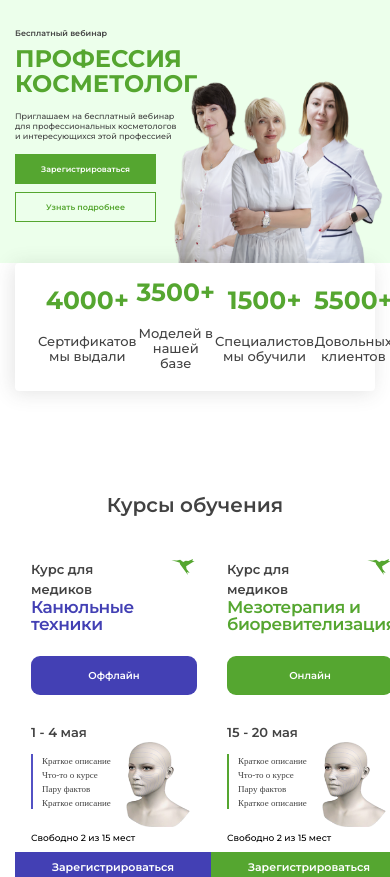
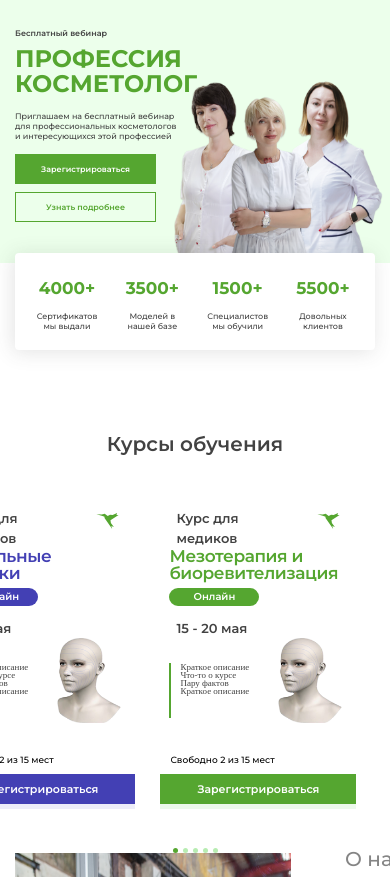
Before and after one commit to AlShchedrov/Valmari, a website built with Parcel: page src/index.html in a window 390 px wide. Shown: the part 74-951 px from the top of the page. Built offline with nearby package versions, Linux system fonts and the light colour scheme; files whose address does not match are found by name.

Commit message:
finish section courses

```diff
--- a/src/assets/sass/courses.scss
+++ b/src/assets/sass/courses.scss
@@ -4,6 +4,12 @@
     background-position: right top;
         @media (max-width: 768px) {
             background-size: 564px 418px;
+        }
+        @media (max-width:480px) {
+            background-size: 526px 391px;
+        }
+        @media (max-width: 320px) {
+            background-image: none;
         }
 }
 .target__items {
@@ -14,11 +20,29 @@
     background: #FFFFFF;
     box-shadow: -2px 2px 20px rgba(66, 66, 66, 0.15);
     border-radius: 4px;
+    margin: -10px 0 0;
     @media (max-width: 1024px) {
         padding: 43px 36px 38px;
+        margin: -10px 0 0;
     }
     @media (max-width: 768px) {
         padding: 13px 20px 20px 23px;
+        margin-top: 30px;
+    }
+    @media (max-width: 480px) {
+        padding: 13px 20px 19px;
+        margin: -10px 0 0;
+    }
+    @media (max-width: 320px) {
+        flex-direction: column;
+        max-width: 188px;
+        margin: -45px auto 0;
+    }
+    .target320 {
+        @media (max-width: 320px) {
+        display: flex;
+        justify-content: space-between;
+        }
     }
 
     .item1 {
@@ -35,6 +59,12 @@
         @media (max-width: 768px) {
             font-size: 25px;
         }
+        @media (max-width: 480px) {
+            font-size: 17px;
+            line-height: 45px;
+            margin: 0;
+        }
+
     }
     .item2 {
         font-family: Montserrat;
@@ -50,6 +80,17 @@
         @media (max-width: 768px) {
             font-size: 13px;
             line-height: 15px;
+        }
+        @media (max-width: 480px) {
+            font-size: 8px;
+            line-height: 10px;
+            display: flex;
+            align-items: center;
+            max-width: 64px;
+        }
+        @media (max-width: 320px) {
+            margin-left: 21px;
+            text-align: start;
         }
     }
 }
@@ -71,6 +112,9 @@
         font-size: 20px;
         padding: 100px 0 25px;
     }
+    @media (max-width: 480px) {
+        padding: 80px 0 40px;
+    }
 }
 
 /*-----cards------*/
@@ -78,6 +122,14 @@
     display: flex;
     justify-content: space-between;
     position: relative;
+    @media (max-width: 480px) {
+        margin-left: -21%;
+        overflow: hidden;
+    }
+    @media (max-width: 320px) {
+        margin-left: -60%;
+        overflow: hidden;
+    }
 
     .trianle__left {
         border: none;
@@ -89,7 +141,17 @@
             display: none;
         }
         @media (max-width: 768px) {
+            display: block;
             top: 200px;
+        }
+        img {
+            @media  (max-width: 768px){
+                width: 10px;
+                height: 16px;
+            }
+        }
+        @media (max-width: 480px) {
+            display: none;
         }
     }
     .triangle__right {
@@ -102,7 +164,17 @@
             display: none
         }
         @media (max-width: 768px) {
+            display: block;
             top: 200px;
+        }
+        img {
+            @media (max-width: 768px){
+                width: 10px;
+                height: 16px;
+            }
+        }
+        @media (max-width: 480px) {
+            display: none;
         }
     }
 }
@@ -126,6 +198,10 @@
         @media (max-width: 768px) {
             font-size: 10px;
         }
+        @media (max-width: 480px) {
+            padding: 10px 0 0 10px;
+        }
+
     }
     img {
         width: 44px;
@@ -153,6 +229,9 @@
         width: 202px;
         height: 311px;
     }
+    @media (max-width: 480px) {
+        margin-right: 25px;
+    }
     .purple__h3 {
         font-family: Montserrat;
         font-size: 30px;
@@ -169,6 +248,10 @@
         @media (max-width: 768px) {
             font-size: 17px;
             line-height: 17px;
+        }
+        @media (max-width: 480px) {
+            margin-bottom: 6px;
+            padding-left: 9px;
         }
     }
     .lgreen__h3 {
@@ -188,6 +271,10 @@
             font-size: 17px;
             line-height: 17px;
         }
+        @media (max-width: 480px) {
+            margin-bottom: 6px;
+            padding-left: 9px;
+        }
     }
     .green__h3 {
         font-family: Montserrat;
@@ -206,6 +293,10 @@
             font-size: 17px;
             line-height: 17px;
         }
+        @media (max-width: 480px) {
+            margin-bottom: 6px;
+            padding-left: 9px;
+        }
     }
     .purple__h4{
         display: flex;
@@ -222,12 +313,21 @@
         align-items: center;
         margin: 0 0 27px 16px;
         @media (max-width: 1024px) {
+            width: 141px;
+            height: 34px;
             font-size: 16px;
             line-height: 20px;
+            margin: 0 0 18px 22px;
         }
         @media (max-width: 768px) {
+            width: 90px;
+            height: 18px;
             font-size: 10px;
             line-height: 20px;
+            margin: 0 0 11px 16px;
+        }
+        @media (max-width: 480px) {
+            margin: 0 0 12px 9px;
         }
     }
     .lgreen__h4 {
@@ -245,12 +345,21 @@
         align-items: center;
         margin: 0 0 27px 16px;
         @media (max-width: 1024px) {
+            width: 141px;
+            height: 34px;
             font-size: 16px;
             line-height: 20px;
+            margin: 0 0 18px 22px;
         }
         @media (max-width: 768px) {
+            width: 90px;
+            height: 18px;
             font-size: 10px;
             line-height: 20px;
+            margin: 0 0 11px 16px;
+        }
+        @media (max-width: 480px) {
+            margin: 0 0 12px 9px;
         }
     }
     .green__h4 {
@@ -268,12 +377,21 @@
         align-items: center;
         margin: 0 0 27px 16px;
         @media (max-width: 1024px) {
+            width: 141px;
+            height: 34px;
             font-size: 16px;
             line-height: 20px;
+            margin: 0 0 18px 22px;
         }
         @media (max-width: 768px) {
+            width: 90px;
+            height: 18px;
             font-size: 10px;
             line-height: 20px;
+            margin: 0 0 11px 16px;
+        }
+        @media (max-width: 480px) {
+            margin: 0 0 12px 9px;
         }
     }
     p {
@@ -294,7 +412,9 @@
     display: flex;
     justify-content: space-between;
     margin: 0 16px ;
-
+    @media (max-width: 480px) {
+        margin: 0 9px;
+    }
     .slider__description_purple {
         font-family: 'Raleway';
         font-style: normal;
@@ -314,10 +434,13 @@
         }
         @media (max-width: 768px) {
             font-size: 9px;
-            line-height: 14px;
+            line-height: 8px;
             width: 90px;
             height: 55px;
-            margin: 12px 0;
+            margin: 12px 0 37px;
+        }
+        @media (max-width: 480px) {
+            margin: 25px 0 31px;
         }
     }
     .slider__description_lgreen {
@@ -339,10 +462,13 @@
         }
         @media (max-width: 768px) {
             font-size: 9px;
-            line-height: 14px;
+            line-height: 8px;
             width: 90px;
             height: 55px;
-            margin: 12px 0;
+            margin: 12px 0 37px;
+        }
+        @media (max-width: 480px) {
+            margin: 25px 0 31px;
         }
     }
     .slider__description_green {
@@ -364,10 +490,13 @@
         }
         @media (max-width: 768px) {
             font-size: 9px;
-            line-height: 14px;
+            line-height: 8px;
             width: 90px;
             height: 55px;
-            margin: 12px 0;
+            margin: 12px 0 37px;
+        }
+        @media (max-width: 480px) {
+            margin: 25px 0 31px;
         }
     }
 
@@ -398,6 +527,7 @@
         }
         @media (max-width: 768px){
         font-size: 9px;
+        margin-left: 10px;
         }
     }
 }
@@ -550,7 +680,10 @@
             margin: 75px 0 143px;
         }
         @media (max-width: 768px) {
-            margin: 65px 0 100px;
+            margin: 65px 0 0;
+        }
+        @media (max-width: 480px) {
+            margin: 39px 0 0;
         }
 
     .slider__round_active{
@@ -558,6 +691,14 @@
         height: 15px;
         border-radius: 50%;
         background-color: #55A630;
+        @media (max-width: 768px) {
+            width: 7px;
+            height: 7px;
+        }
+        @media (max-width: 480px) {
+            width: 5px;
+            height: 5px;
+        }
     }
     .slider__round{
         width: 15px;
@@ -565,6 +706,15 @@
         border-radius: 50%;
         background-color: #B7ECB1;
         margin-left: 16px;
+        @media (max-width: 768px) {
+            width: 7px;
+            height: 7px;
+            margin-left: 8px;
+        }
+        @media (max-width: 480px) {
+            width: 5px;
+            height: 5px;
+            margin-left: 5px;
+        }
     }
-
 }
--- a/src/index.html
+++ b/src/index.html
@@ -72,19 +72,19 @@
         <section class="courses">
             <div class="content">
                 <div class="target__items">
-                    <div>
+                    <div class="target320">
                         <p class="item1">4000+</p>
                         <p class="item2">Сертификатов мы выдали</p>
                     </div>
-                    <div>
+                    <div class="target320">
                         <p class="item1">3500+</p>
                         <p class="item2">Моделей в нашей базе</p>
                     </div>
-                    <div>
+                    <div class="target320">
                         <p class="item1">1500+</p>
                         <p class="item2">Специалистов мы обучили</p>
                     </div>
-                    <div>
+                    <div class="target320">
                         <p class="item1">5500+</p>
                         <p class="item2">Довольных клиентов</p>
                     </div>
```
